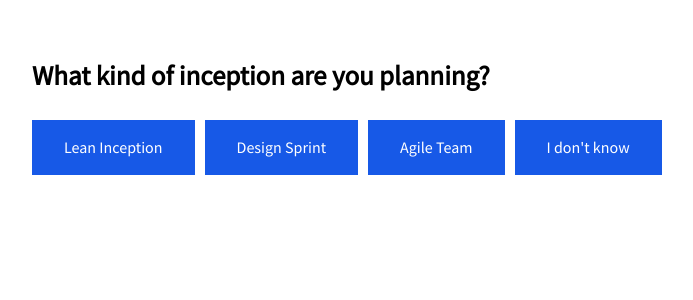
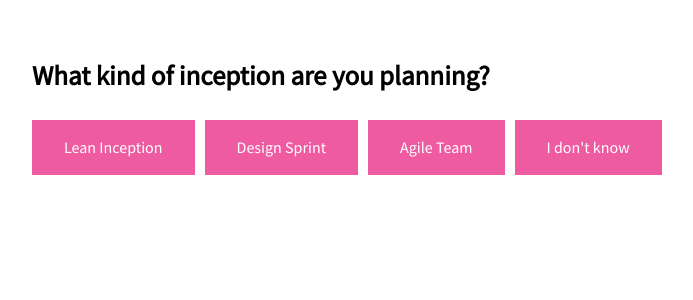
Before and after one commit to Inceptionize/inceptionize, a Next.js app: page /choice in a window 1280 px wide. Shown: the top 300 px of the page, without its empty margins (122-815 px from the left). Built offline with nearby package versions, Linux system fonts and the light colour scheme.

Commit message:
Change button color to TW pink

```diff
--- a/components/decision-button/decisionbutton.module.scss
+++ b/components/decision-button/decisionbutton.module.scss
@@ -1,5 +1,5 @@
 .decisionButton {
-  background-color: rgb(23, 89, 231); /* Green */
+  background-color: #ef5ba1;
   border: none;
   color: white;
   padding: 15px 32px;
@@ -11,7 +11,7 @@
 }
 
 .decisionButton:hover {
-  text-decoration: none;
+  text-decoration: none
 }
 
 @media only screen and (max-width: 600px) {
```
